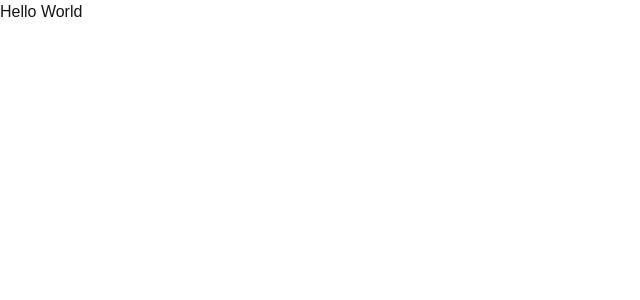
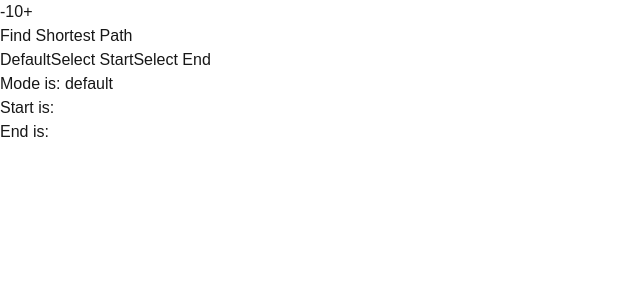
Before and after one commit to ronnoc5991/dsa-explorer, a Next.js app: page / in a window 1280 px wide. Shown: the top 300 px of the page, without its empty margins (0-640 px from the left). Built offline with nearby package versions, Linux system fonts and the light colour scheme.

Commit message:
wip: start ui for creating graphs

```diff
--- a/src/app/page.tsx
+++ b/src/app/page.tsx
@@ -1,3 +1,146 @@
+"use client";
+
+// TODO: break this thing out into components...
+// continue to setup the state that we need, selecting start and end points?
+// should the mouse have modes? (selectStart, selectFinish, blockNode, see node stats?)
+// the nodes should have states that determine their states, could receive an onClick callback... the mode will determine what that callback does...
+
+import { useEffect, useState } from "react";
+import Counter from "@/components/Counter";
+import Node from "@/components/Node";
+import gridToGraph from "@/utils/gridToGraph";
+import { Dijkstra } from "@/algorithms/ShortestPath";
+import { VertexName, vertexPositionToName } from "@/data-structures/Vertex";
+
+type BooleanGrid = Array<Array<boolean>>;
+
+function generateGrid(size: number, prev?: BooleanGrid | null) {
+  return Array.from({ length: size }).map((_, rIndex) =>
+    Array.from({ length: size }).map(
+      (_, cIndex) => prev?.[rIndex]?.[cIndex] ?? true
+    )
+  );
+}
+
+// TODO: allow users to select the algorithm to run...
+// we should 'step' through the algorithm at some rate...
+
+type MouseMode = "default" | "select-start" | "select-end";
+
 export default function Home() {
-  return <div>Hello World</div>;
+  const [size, setSize] = useState(10);
+
+  const [grid, setGrid] = useState<Array<Array<boolean>>>(generateGrid(size));
+
+  const [graph, setGraph] = useState(gridToGraph(grid));
+
+  const [shortestPath, setShortestPath] = useState<Array<string> | null>(null);
+
+  const [mouseMode, setMouseMode] = useState<MouseMode>("default");
+
+  const [startNode, setStartNode] = useState<VertexName | null>(null);
+  const [endNode, setEndNode] = useState<VertexName | null>(null);
+
+  const selectStartNode = (name: VertexName) => {
+    setStartNode(name);
+  };
+
+  const selectEndNode = (name: VertexName) => {
+    setEndNode(name);
+  };
+
+  const adjustGridSize = (s: number) => {
+    setGrid((prev) => generateGrid(s, prev));
+  };
+
+  useEffect(() => {
+    adjustGridSize(size);
+  }, [size]);
+
+  useEffect(() => {
+    setGraph(gridToGraph(grid));
+  }, [grid]);
+
+  const findShortestPath = () => {
+    if (!startNode || !endNode) return;
+    const algo = new Dijkstra(graph);
+    setShortestPath(algo.findShortestPath(startNode, endNode));
+  };
+
+  useEffect(() => {
+    if (shortestPath !== null) setShortestPath(null);
+    setStartNode(null);
+    setEndNode(null);
+  }, [graph]);
+
+  const toggleIsNodeActive = (rowIndex: number, colIndex: number) => {
+    setGrid((g) =>
+      g.map((row, rIndex) =>
+        row.map((isActive, cIndex) =>
+          rowIndex === rIndex && colIndex === cIndex ? !isActive : isActive
+        )
+      )
+    );
+  };
+
+  return (
+    <div>
+      <Counter
+        value={size}
+        onDecrement={(v) => v > 1 && setSize(v)}
+        onIncrement={(v) => v <= 20 && setSize(v)}
+      />
+      <button onClick={findShortestPath}>Find Shortest Path</button>
+      <div>
+        <button onClick={() => setMouseMode("default")}>Default</button>
+        <button onClick={() => setMouseMode("select-start")}>
+          Select Start
+        </button>
+        <button onClick={() => setMouseMode("select-end")}>Select End</button>
+      </div>
+      <div>Mode is: {mouseMode}</div>
+      <div>Start is: {startNode}</div>
+      <div>End is: {endNode}</div>
+      <div style={{ display: "flex", flexDirection: "column", gap: 5 }}>
+        {grid.map((row, rowIndex) => {
+          return (
+            <div style={{ display: "flex", gap: 5 }}>
+              {row.map((active, colIndex) => {
+                return (
+                  <Node
+                    state={
+                      !active
+                        ? "disabled"
+                        : shortestPath === null
+                        ? "active"
+                        : "in-path"
+                    }
+                    onClick={() => {
+                      switch (mouseMode) {
+                        case "default":
+                          toggleIsNodeActive(rowIndex, colIndex);
+                          break;
+                        case "select-start":
+                          selectStartNode(
+                            vertexPositionToName({ y: rowIndex, x: colIndex })
+                          );
+                          break;
+                        case "select-end":
+                          selectEndNode(
+                            vertexPositionToName({ y: rowIndex, x: colIndex })
+                          );
+                          break;
+                        default:
+                          break;
+                      }
+                    }}
+                  />
+                );
+              })}
+            </div>
+          );
+        })}
+      </div>
+    </div>
+  );
 }
--- /dev/null
+++ b/src/components/Counter.tsx
@@ -0,0 +1,24 @@
+type CounterProps = {
+  value: number;
+  onIncrement: (value: number) => void;
+  onDecrement: (value: number) => void;
+};
+
+// TODO: make this accessible/use an input or something
+export default function Counter({
+  value,
+  onIncrement,
+  onDecrement,
+}: CounterProps) {
+  return (
+    <div>
+      <button type="button" onClick={() => onDecrement(value - 1)}>
+        -
+      </button>
+      {value}
+      <button type="button" onClick={() => onIncrement(value + 1)}>
+        +
+      </button>
+    </div>
+  );
+}
--- /dev/null
+++ b/src/components/Node.tsx
@@ -0,0 +1,33 @@
+type NodeState = "active" | "disabled" | "in-path";
+
+type NodeProps = {
+  state: NodeState;
+  onClick: () => void;
+};
+
+export default function Node({ state, onClick }: NodeProps) {
+  return (
+    <button
+      onClick={onClick}
+      style={{
+        display: "flex",
+        justifyContent: "center",
+        alignItems: "center",
+        width: 20,
+        height: 20,
+      }}
+    >
+      <div
+        style={{
+          width: "100%",
+          height: "100%",
+          transform: state === "disabled" ? "scale(.8)" : "scale(1)",
+          transition: "transform 500ms cubic-bezier(0.18, 0.89, 0.32, 1.35)",
+          border: state === "in-path" ? "1px solid green" : "1px solid white",
+          borderRadius: "50%",
+          opacity: state === "disabled" ? "50%" : "100%",
+        }}
+      />
+    </button>
+  );
+}
--- /dev/null
+++ b/src/utils/gridToGraph.ts
@@ -0,0 +1,46 @@
+import { VertexName, vertexPositionToName } from "../data-structures/Vertex";
+import { AdjacencyList, Graph } from "../data-structures/Graph";
+
+function gridToGraph(grid: Array<Array<boolean>>): Graph {
+  const vertices: Array<VertexName> = [];
+
+  const vertexGrid: Array<Array<VertexName | null>> = grid.map(
+    (row, rowIndex) => {
+      return row.map((column, columnIndex) => {
+        if (!column) return null;
+
+        const vertexName = vertexPositionToName({
+          x: columnIndex,
+          y: rowIndex,
+        });
+        vertices.push(vertexName);
+        return vertexName;
+      });
+    }
+  );
+
+  // now go back over the thing and create the edges
+  // why do we need to know all of the vertices before we create the edges?
+  const graph = new AdjacencyList(vertices);
+
+  vertexGrid.forEach((row, rowIndex) => {
+    row.forEach((column, columnIndex) => {
+      if (!column) return;
+
+      const rightNeighbor = vertexGrid[rowIndex]?.[columnIndex + 1] ?? null;
+      const downNeighbor = vertexGrid[rowIndex + 1]?.[columnIndex] ?? null;
+
+      if (rightNeighbor) {
+        graph.addEdge(column, rightNeighbor, 1);
+      }
+
+      if (downNeighbor) {
+        graph.addEdge(column, downNeighbor, 1);
+      }
+    });
+  });
+
+  return graph;
+}
+
+export default gridToGraph;
```
